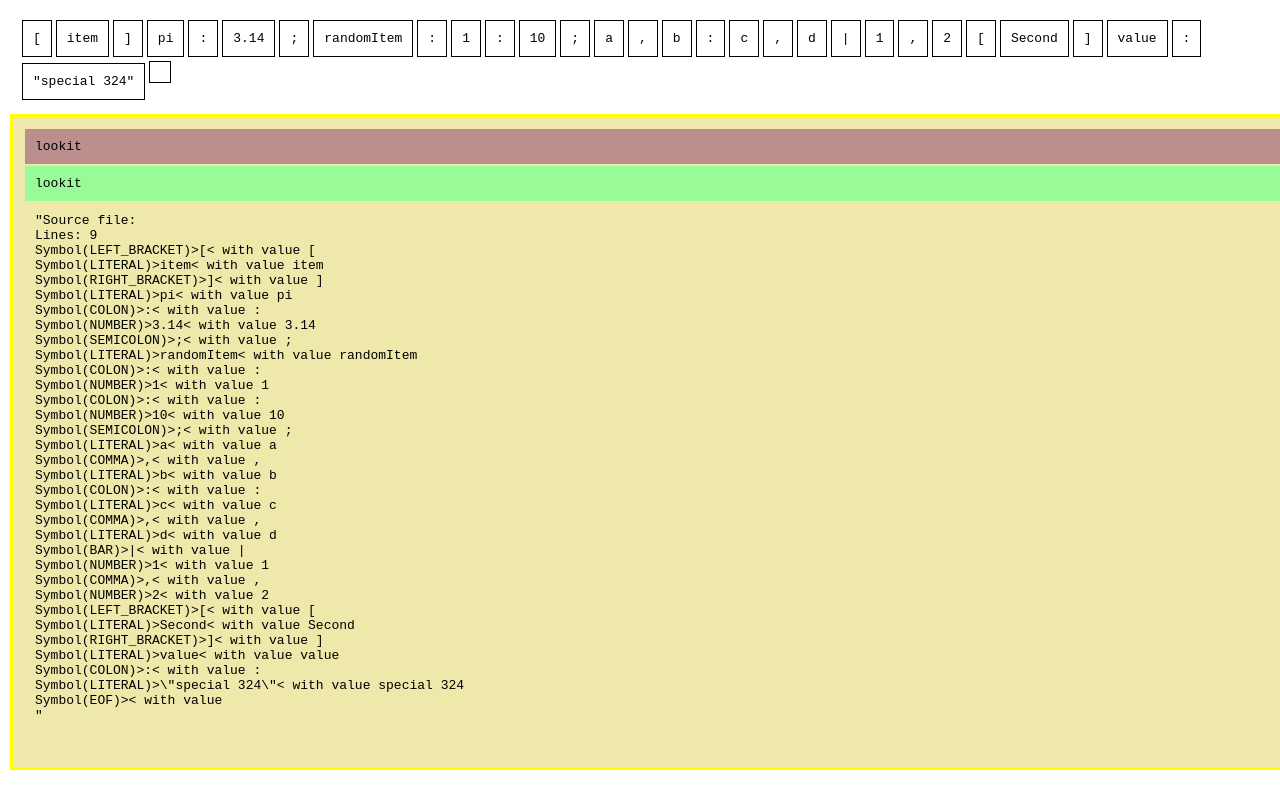
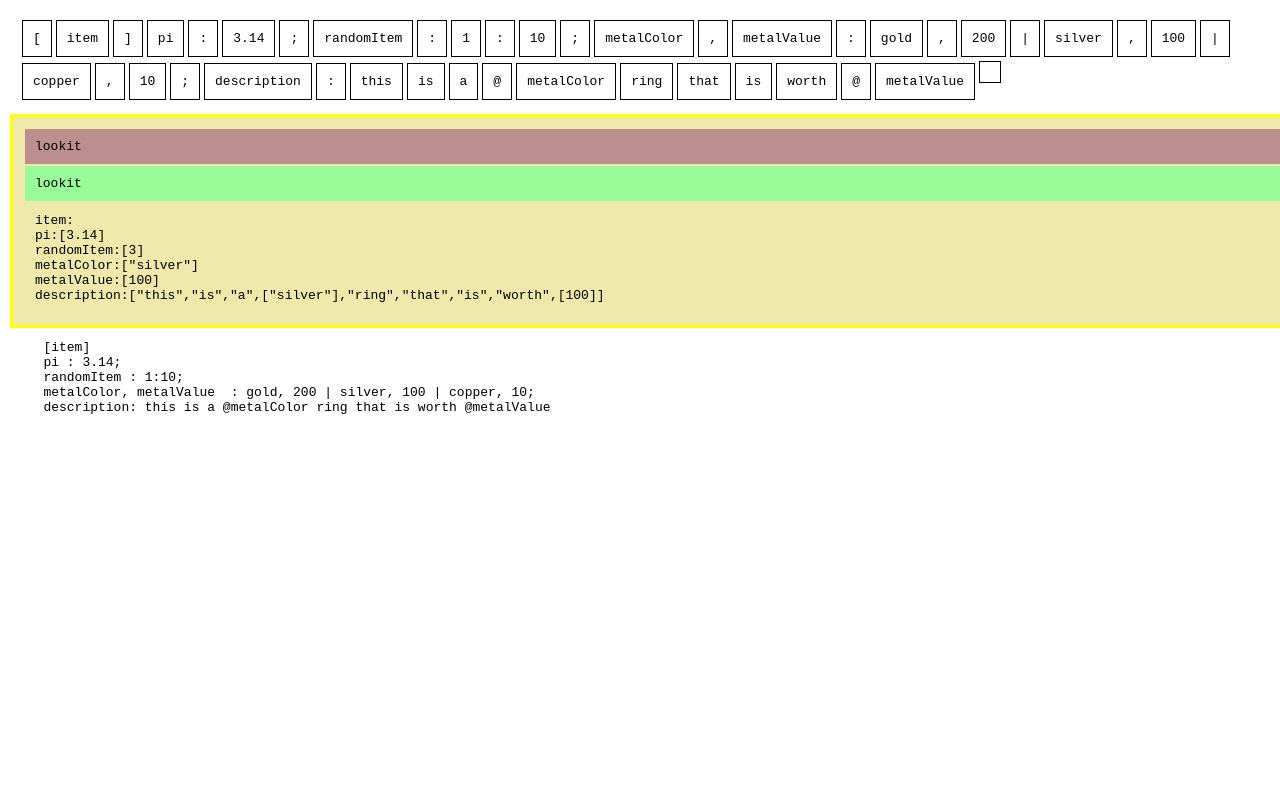
Before and after one commit to kernalphage/artifactGen, a website with bundled scripts: page index.html in a window 1280 px wide. Built offline with nearby package versions, Linux system fonts and the light colour scheme.

Commit message:
RValues work as long as they're reference after they're declared

```diff
--- a/BNF.txt
+++ b/BNF.txt
@@ -7,6 +7,7 @@ assignment -> list(lvalue, ",") ":" list(statement_expr, "|")
 locator_expr -> list(LITERAL, ".")
 statement_expr -> list( base_expr , ",")
 lvalue -> ("$")? locator_expr
+number_expr -> NUMBER | list(NUMBER, ":")
 
 
 [PLANNED CHANGES]
@@ -15,11 +16,10 @@ target_expr -> ("@" | "$" ) locator_expr
 // TODO: Many tokens, as long as it doesn't include a ,?
 // TODO: Do i want to split out side_effect and function_expr? so choice_expr can use base_expr directly
 base_expr -> list(LITERAL) | STRING | number_expr | rvalue | side_effect | function_expr
-number_expr -> NUMBER | list(NUMBER, ":")
 // TODO: shorthand for "what's on the left side" eg:
 // @height : #previous.@
-// TODO: variable expansion:
-// width, height : #rect.width, #rect.height => width, height : ...#rect
+// TODO: variable expansion: width, height : #rect.width, #rect.height => width, height : ...#rect
+// @ is implemented, $ and # are not
 rvalue -> ("#","@","$") locator_expr
 
 // TODO:
--- a/Interpreter.js
+++ b/Interpreter.js
@@ -5,13 +5,26 @@ import {Token} from './Token.js';
 import {_} from "lodash";
 
 export class I_Interpreter {
+    constructor(){
+        this.contexts = [];
+    }
+    push_context(env) {
+        this.contexts.push(env);
+    }
+    peek_context() {
+        return _.last(this.contexts);
+    }
+    pop_context() {
+        return this.contexts.pop();
+    }
     execute(definitions){
         return this.visitMany(definitions);
     }
 
     // TODO: i don't like this visit vs visit_many
     // i think I had a binding issue
-    visitMany(exprs, ctx){
+    visitMany(exprs){
+        let ctx = this.peek_context();
         var ret = [];
         if(exprs instanceof Array){
             for(var i=0; i < exprs.length; i++){
@@ -22,22 +35,21 @@ export class I_Interpreter {
         return [this.visit(exprs, ctx)];
     }
     // TODO: preVisit() and postVisit() to push/pop state?
-    // tODO: I could pass in recursion depth, current root node, lots of fun stuff
-    visit(expr, ctx){
+    visit(expr){
         if(expr instanceof Token){
             return expr.value;
         }
         let key = FindFromSymbol(pr, expr.Type);
         let fn = this.visitors[key];
         if(fn){
-            return fn.apply(this, [expr, ctx]);
+            // TODO: I could pass in recursion depth, entire tree state, lots of fun stuff
+            return fn.apply(this, [expr, this.peek_context()]);
         } else {
             console.log("Could not find expression " + expr.Type.toString());
             return JSON.stringify(expr);
             //throw this.RuntimeError("Visitor function for Expresion of type " + expr.Type.toString() + " does not exist");
         }
     }
-
 }
 
 export class Printer extends I_Interpreter{
@@ -71,7 +83,7 @@ export class Printer extends I_Interpreter{
                 return _.map(expr.values, 'value').join(' to ');
             },
             RValue:  (expr)=>{
-                return this.visit(expr.type) + this.visit(expr.location);
+                return this.visit(expr.type) + this.visit(expr.locator);
             },
             // sideEffect
             Statement: (expr)=>{
@@ -100,10 +112,10 @@ class Environment{
             }
             cur = cur.defs[loc];
         });
-        let ass = target.pop();
+        let ass = _.last(target);
         cur.defs[ass] = value;
     }
-    get(name) {
+    get(target) {
         if(!(target instanceof Array)){
             target = [target];
         }
@@ -126,7 +138,7 @@ class Environment{
                 out += JSON.stringify(value);
             }
             return out;
-        }).join("\n");
+        }).join("<br/>");
         console.log(output);
         return output;
     }
@@ -157,18 +169,20 @@ export class BasicInterpreter extends I_Interpreter {
     }
 
     export(){
-        return _.map(this.definitions, (d)=> {
-            return d.export();
-        }).join("\n");
+        let output = "";
+        _.forIn(this.definitions, (v,k)=> {
+            output += k+": <br/>" + v.export();
+        }).join("<br/>");
+        return output;
     }
-
     constructor(){
         super();
         this.definitions = [];
 
         this.visitors = {
             Assignment:  (expr, ctx)=>{
-                let out = _.zip(expr.targets, expr.values).map( (assignment) =>{
+                let chosenAssignment = _.sample(expr.values);
+                let out = _.zip(expr.targets, chosenAssignment.statements).map((assignment) => {
                     let [target, statements] = assignment;
                     target = target && this.visit(target);
                     console.log("target is " + JSON.stringify(target));
@@ -188,9 +202,10 @@ export class BasicInterpreter extends I_Interpreter {
             Definition:  (expr)=>{
                 let name = expr.id.string;
                 let def = new Environment(name);
-                this.visitMany(expr.assignments, def);
+                this.push_context(def);
+                this.visitMany(expr.assignments);
+                this.pop_context();
                 this.definitions[name] = def;
-                console.log(def.export());
                 return def;
             },
             // function
@@ -204,12 +219,18 @@ export class BasicInterpreter extends I_Interpreter {
                 if(expr.values.length == 1){
                     return expr.values[0].value;
                 } else {
-                    return randomRangeInt(_.map(expr.values, 'value'));
+                    return randomRangeInt(... _.map(expr.values, 'value'));
                 }
             },
-            RValue:  (expr)=>{
+            RValue:  (expr, ctx)=>{
                 // todo: tree shaking?
-                return this.visit(expr.location);
+                let loc = this.visit(expr.locator);
+                let rval = ctx.get(loc);
+                if(rval){
+                    return rval;
+                } else {
+                    return "NOT_FOUND";
+                }
             },
             // sideEffect
             Statement: (expr)=>{
--- a/index.html
+++ b/index.html
@@ -39,15 +39,13 @@
                 <div class="success" > lookit </div>
         </div>
     </body>
-    <script id="simple_example" type="raw_file">
-[item]
-pi : 3.14;
-randomItem : 1:10;
-a, b : c, d | 1, 2
-
-[Second]
-value : "special 324"
-    </script>
+    <pre id="simple_example" type="raw_file">
+   [item]
+   pi : 3.14;
+   randomItem : 1:10;
+   metalColor, metalValue  : gold, 200 | silver, 100 | copper, 10;
+   description: this is a @metalColor ring that is worth @metalValue
+    </pre>
     <script id="sample_text" type="raw_file">
         // ideas for a DSL for proc items
 // assume .desc is default?
--- a/index.js
+++ b/index.js
@@ -9,14 +9,12 @@ var idea_txt = document.getElementById("sample_text").innerText;
 var simple_text = document.getElementById("simple_example").innerText;
 
 var s =new Scanner(simple_text);
-log(s.export());
 var p = new Parser(s.tokens);
 p.parse_main();
 var print = new BasicInterpreter();
 
 print.execute(p.definitions);
 addMyTag(print.export(), "warn", "logger");
-
 
 function addMyTag(text, klass, parent){
    text = text.replace(/\\n/g, "<br\>");
```
